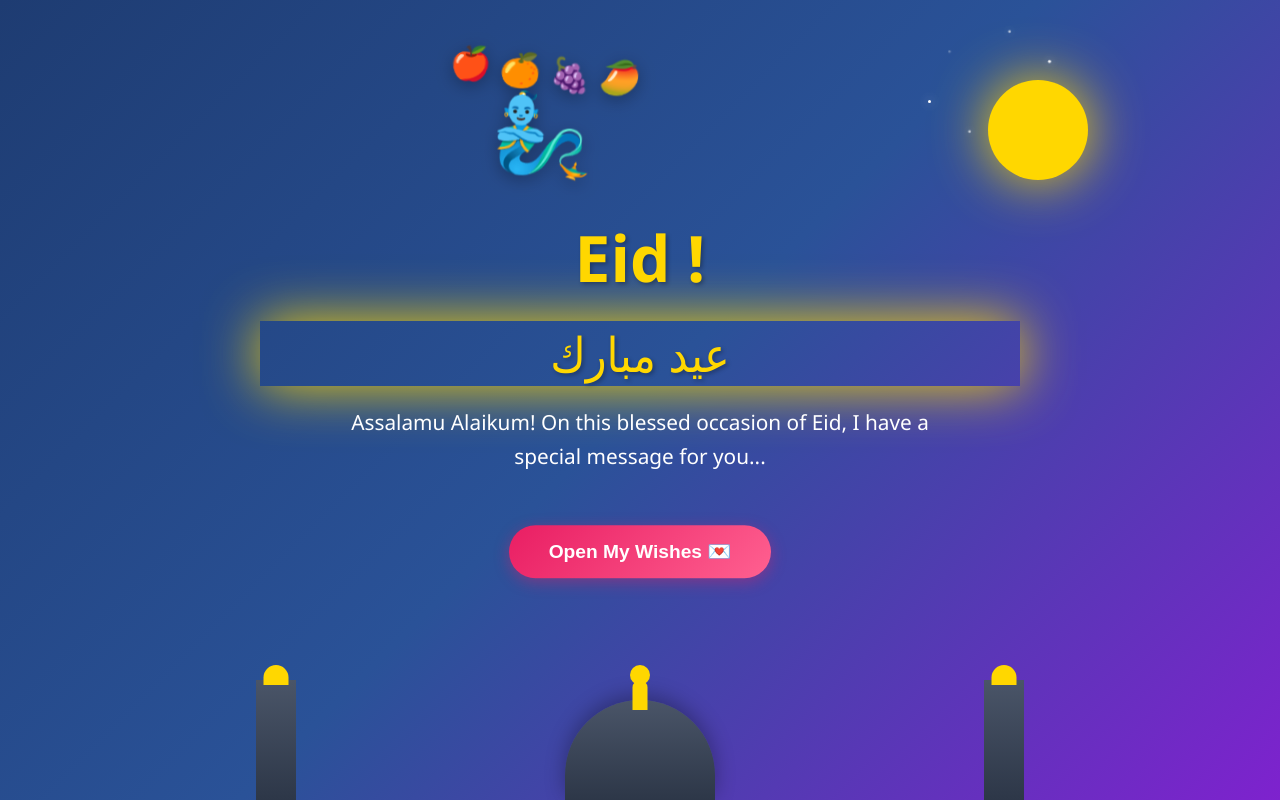
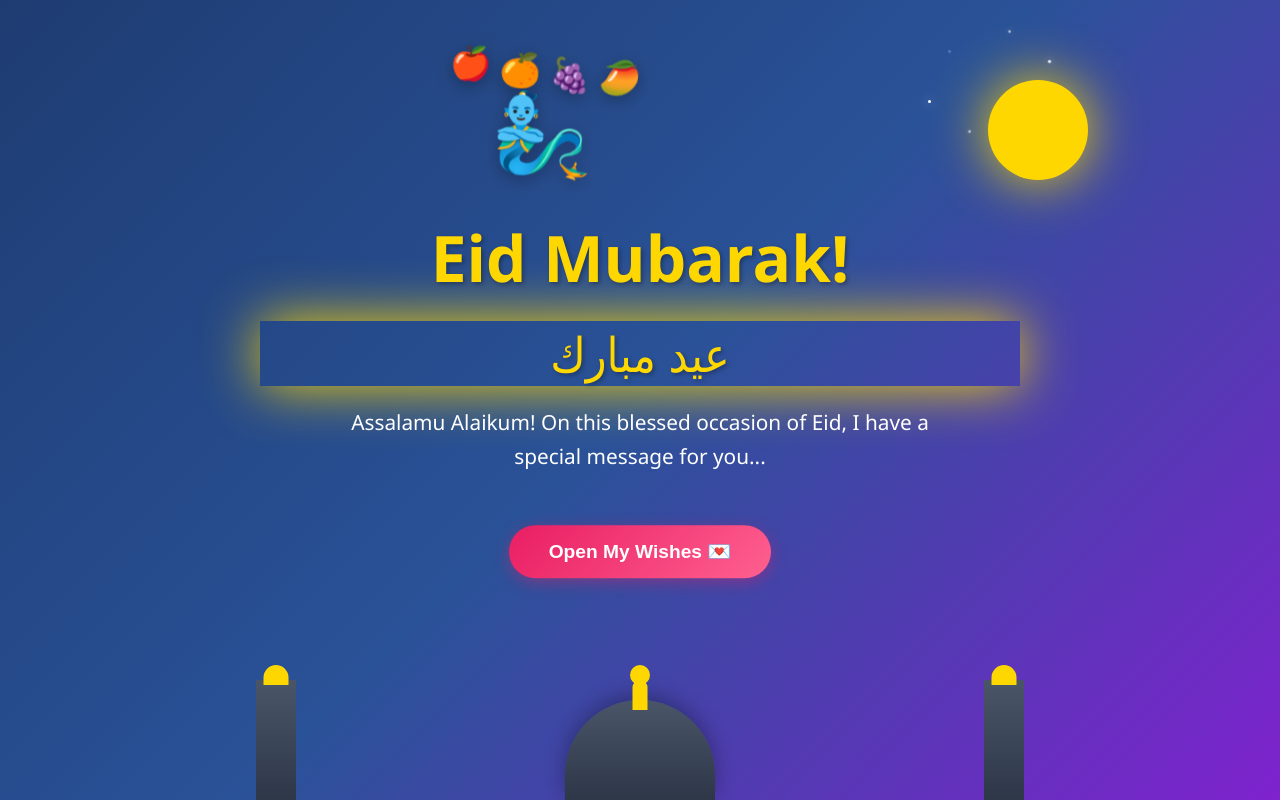
Before and after one commit to mrmiraz/eid-mubarak, a plain HTML site: page index.html in a window 1280 px wide. Drawn offline with Linux system fonts and the light colour scheme.

Commit message:
Initial commit

```diff
--- a/index.html
+++ b/index.html
@@ -31,7 +31,7 @@
         <!-- Step 1: Initial Greeting -->
         <div class="step step-1 active">
             <div class="content">
-                <h1 class="greeting">Eid !</h1>
+                <h1 class="greeting">Eid Mubarak!</h1>
                 <div class="arabic">عيد مبارك</div>
                 <p class="message">Assalamu Alaikum! On this blessed occasion of Eid, I have a special message for you...</p>
                 <button class="btn-next" onclick="goToStep(2)">Open My Wishes 💌</button>
```
